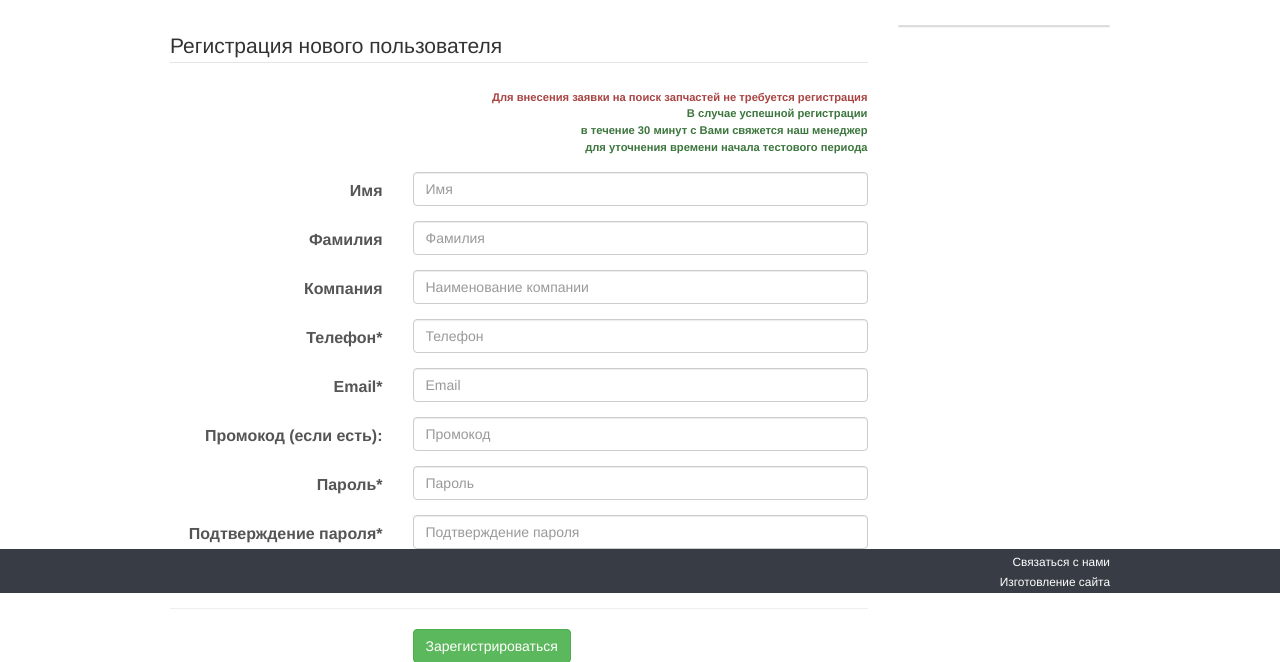
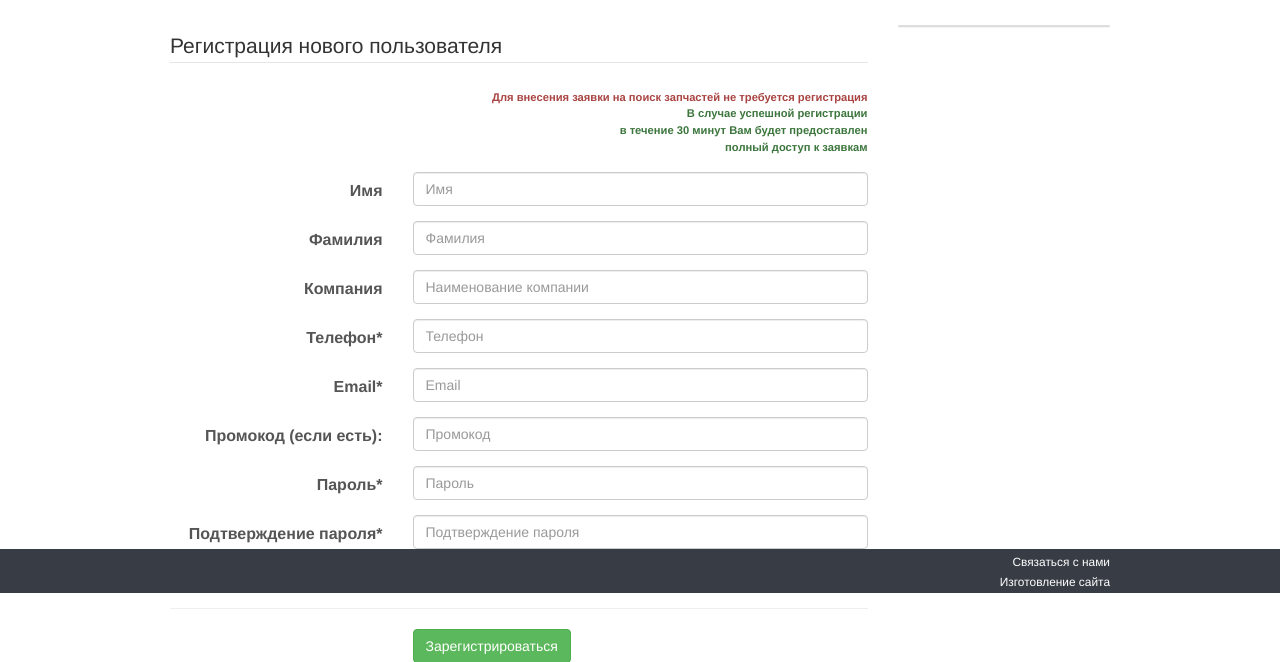
Before and after one commit to pinicilin2006/service1, a CodeIgniter app: page /database/auth/create_user in a window 1280 px wide. Shown: the part 207-869 px from the top of the page. Run offline with CodeIgniter, Linux system fonts and the light colour scheme; data comes from the database, SQL or seed files in the repository; data that the repository does not hold is empty; some libraries are stand-ins or nearby versions.

Commit message:
Изменил текст по поводу доступа при регистрации

```diff
--- a/application/views/ajax/user_not_login.php
+++ b/application/views/ajax/user_not_login.php
@@ -1,4 +1,4 @@
 <?php
 defined('BASEPATH') OR exit('No direct script access allowed');
 ?>
-Только зарегистрированные пользователи имеют право просматривать полную информацию о заявках. <br>Если вы зарегистрировались ранее, то вам необходимо <a href="/auth/login">авторизоваться</a> на сайте.<br><br> Если же вы не зарегистрированы, то Вы можете это <a href="/auth/create_user">сделать</a> и получить тестовый полный доступ сроком на 24 часа.
+Только зарегистрированные пользователи имеют право просматривать полную информацию о заявках. <br>Если вы зарегистрировались ранее, то вам необходимо <a href="/auth/login">авторизоваться</a> на сайте.<br><br> Если же Вы не зарегистрированы, то Вы можете это сделать <a href="/auth/create_user">здесь</a>.
--- a/application/views/auth/create_user.php
+++ b/application/views/auth/create_user.php
@@ -33,7 +33,7 @@ defined('BASEPATH') OR exit('No direct script access allowed');
                   <p>
                   	<span class="text-danger">Для внесения заявки на поиск запчастей не требуется регистрация</span>
                   	<br>
-                  	<span class="text-success">В случае успешной регистрации<br> в течение 30 минут с Вами свяжется наш менеджер<br> для уточнения времени начала тестового периода</span>
+                  	<span class="text-success">В случае успешной регистрации<br> в течение 30 минут Вам будет предоставлен<br> полный доступ к заявкам</span>
                   </p>
                 </div>
 				  <div class="form-group">
```
